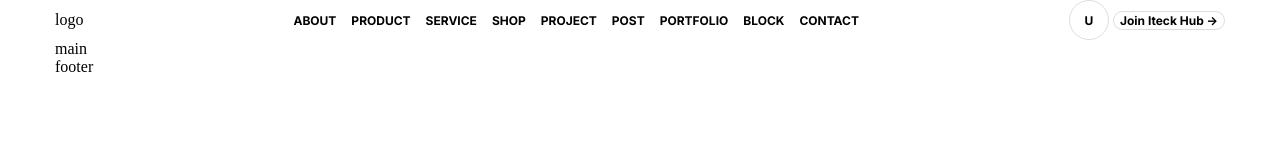
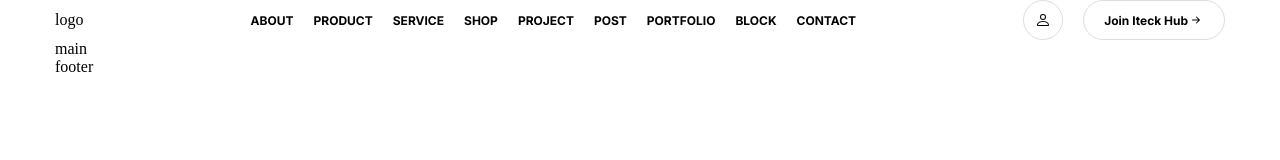
Before and after one commit to humblezxc/iteck-project, a website built with Vite: page index.html in a window 1280 px wide. Built offline with nearby package versions, Linux system fonts and the light colour scheme.

Commit message:
icons, BEM

```diff
--- a/index.html
+++ b/index.html
@@ -23,9 +23,17 @@
             <li><a class="link" href="./pages/contact/index.html">Contact</a></li>
           </ul>
         </nav>
-        <div>
-          <button class="button button--round">U</button>
-          <button class="button">Join Iteck Hub -></button>
+        <div class="header__buttons">
+          <button class="button button_round">
+            <svg xmlns="http://www.w3.org/2000/svg" width="16" height="16" fill="currentColor" class="bi bi-person" viewBox="0 0 16 16">
+              <path d="M8 8a3 3 0 1 0 0-6 3 3 0 0 0 0 6Zm2-3a2 2 0 1 1-4 0 2 2 0 0 1 4 0Zm4 8c0 1-1 1-1 1H3s-1 0-1-1 1-4 6-4 6 3 6 4Zm-1-.004c-.001-.246-.154-.986-.832-1.664C11.516 10.68 10.289 10 8 10c-2.29 0-3.516.68-4.168 1.332-.678.678-.83 1.418-.832 1.664h10Z"/>
+            </svg>
+          </button>
+          <button class="button">Join Iteck Hub
+            <svg xmlns="http://www.w3.org/2000/svg" width="16" height="16" fill="currentColor" class="bi bi-arrow-right-short" viewBox="0 0 16 16">
+              <path fill-rule="evenodd" d="M4 8a.5.5 0 0 1 .5-.5h5.793L8.146 5.354a.5.5 0 1 1 .708-.708l3 3a.5.5 0 0 1 0 .708l-3 3a.5.5 0 0 1-.708-.708L10.293 8.5H4.5A.5.5 0 0 1 4 8z"/>
+            </svg>
+          </button>
         </div>
       </div>
     </header>
--- a/style.scss
+++ b/style.scss
@@ -5,7 +5,7 @@ html {
   background: var(--white-color);
 }
 
-body, ul, li, p, h1, h2, h3, h4, h5, h6 {
+body, ul, li, p, h1, h2, h3, h4, h5, h6, button {
   margin: 0;
   padding: 0;
 }
--- a/styles/buttons.scss
+++ b/styles/buttons.scss
@@ -1,17 +1,31 @@
 .button {
+  --size: 40px;
+
+  display: flex;
+  justify-content: center;
+  align-items: center;
+
+  padding: 0 var(--gap);
+  height: var(--size);
   border: 1px solid var(--grey-color);
-  border-radius: 10px;
+  border-radius: var(--size);
   transition: var(--transition);
   font: var(--smaller-font);
   cursor: pointer;
 
   &:hover, &:active,&:focus {
     border-color: var(--violet-color);
+    background-color: var(--violet-color);
+    color: var(--white-color);
+
+    svg {
+      fill: var(--white-color);
+    }
   }
 
-  &--round {
-    --size: 40px;
-    height: var(--size);
+  &_round {
+    padding: 0;
+
     width: var(--size);
     border-radius: 50%
   }
--- a/styles/global.scss
+++ b/styles/global.scss
@@ -2,3 +2,4 @@
 @use "links";
 @use "colors";
 @use "layout";
+@use  "header";
--- /dev/null
+++ b/styles/header.scss
@@ -0,0 +1,16 @@
+header {
+  .container {
+    display: flex;
+    justify-content: space-between;
+    align-items: center;
+    gap: var(--gap);
+  }
+  .header__buttons, .navigation ul {
+    display: flex;
+    gap: var(--gap);
+  }
+  .navigation ul{
+    font: var(--smaller-font);
+    text-transform: uppercase;
+  }
+}
--- a/styles/layout.scss
+++ b/styles/layout.scss
@@ -6,12 +6,6 @@ header, main, footer {
   align-items: center;
 }
 
-header .container {
-  display: flex;
-  justify-content: space-between;
-  align-items: center;
-  gap: var(--gap);
-}
 .container {
   width: 100%;
 
@@ -31,11 +25,3 @@ header .container {
     width: 1320px;
   }
 }
-
-.navigation ul{
-  display: flex;
-  gap: var(--gap);
-
-  font: var(--smaller-font);
-  text-transform: uppercase;
-}
--- a/styles/variables.scss
+++ b/styles/variables.scss
@@ -9,7 +9,7 @@ $bigger-desktop: 1400px;
   --smaller-font: 700 12px 'Inter', sans-serif;
 
   //spacer
-  --gap: 15px;
+  --gap: 20px;
 
   --transition: 0.3s
 }
```
